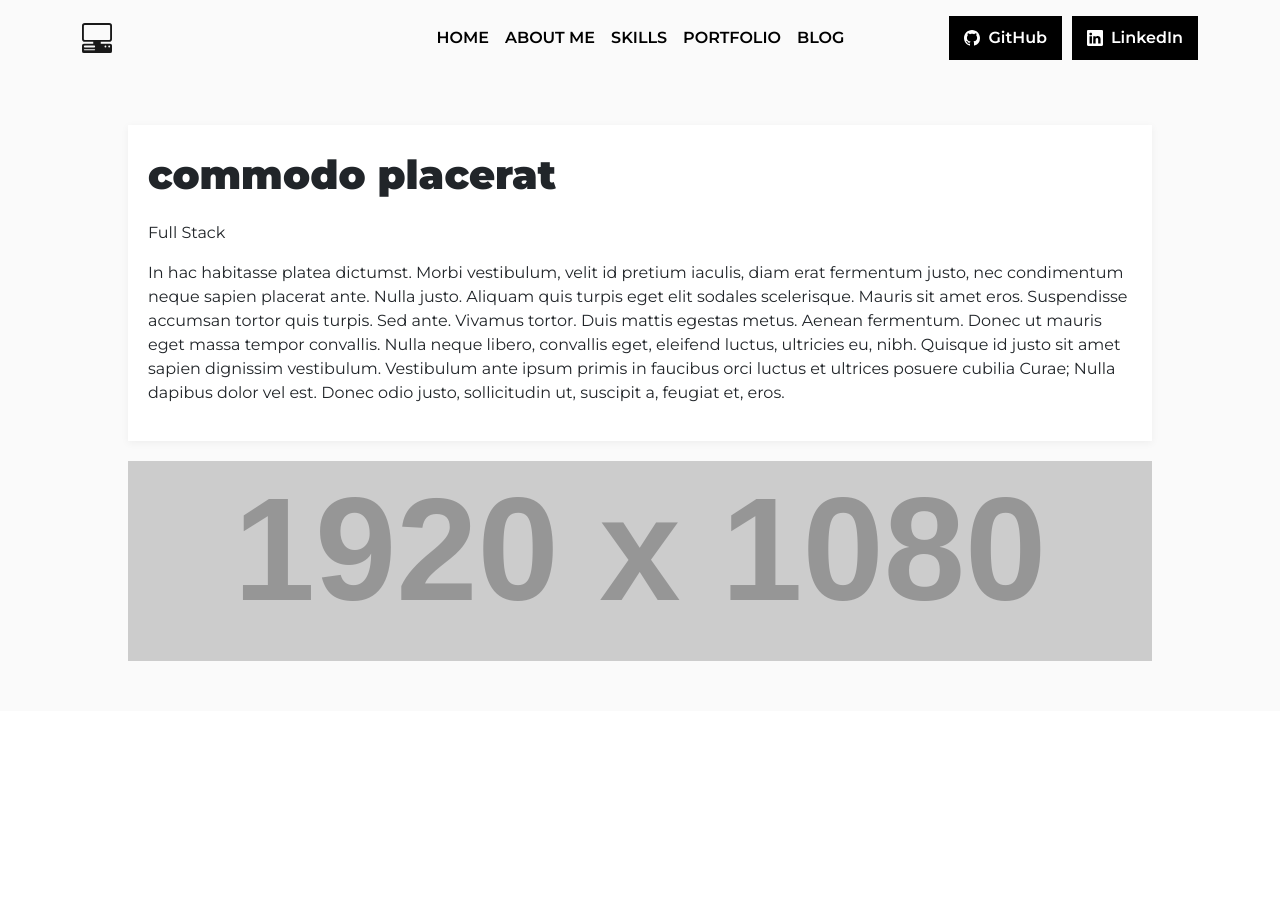
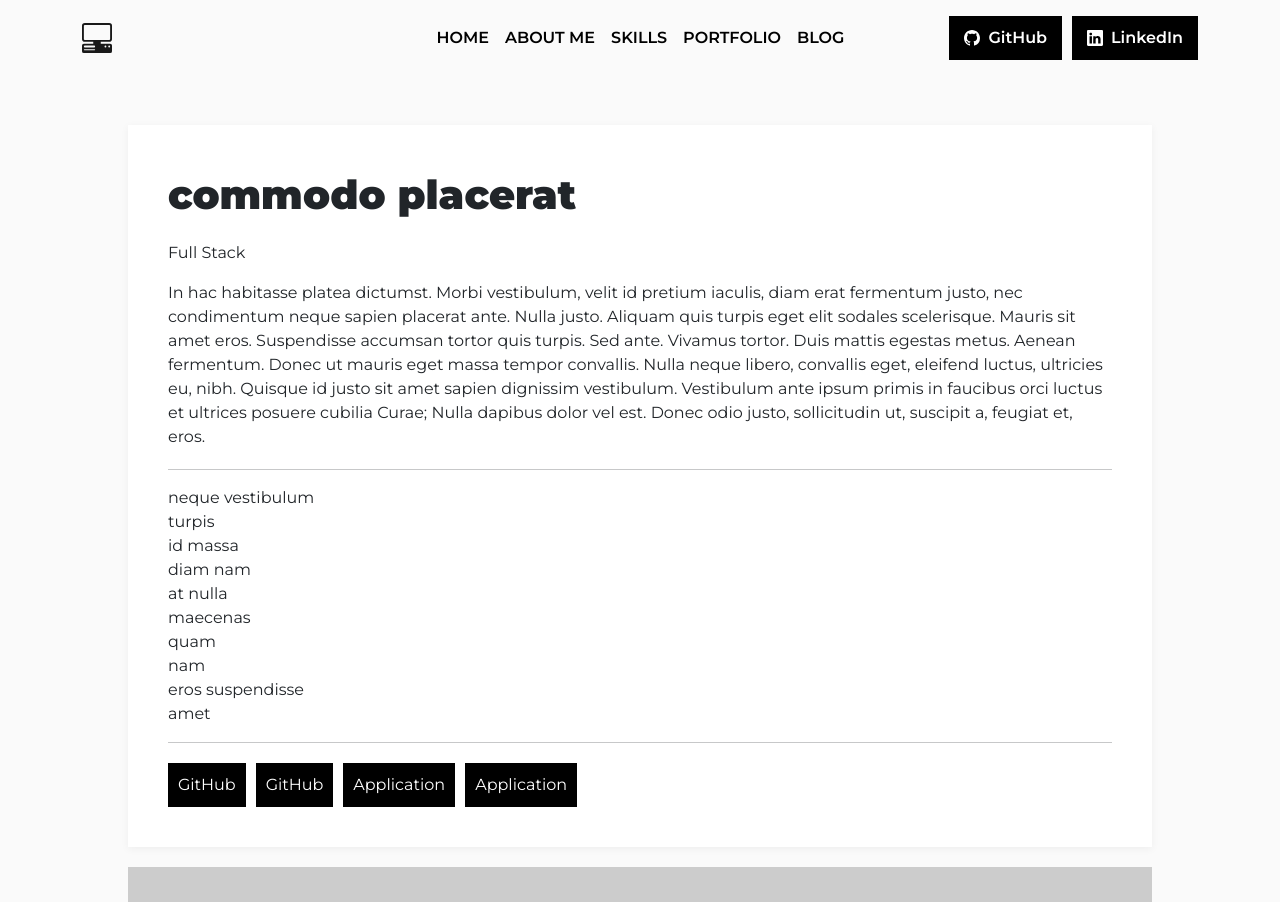
Before and after one commit to haroon-ali-dev/portfolio-website, a Next.js app in the folder user/: page /portfolio/1 in a window 1280 px wide. Shown: the top 902 px of the page. Before the commit the page ends 800 px from the top, so only its background shows below. Built offline with nearby package versions, Linux system fonts and the light colour scheme.

Commit message:
complete single portfolio text section

```diff
--- a/user/data/portfolio-items.json
+++ b/user/data/portfolio-items.json
@@ -17,8 +17,8 @@
             "amet"
         ],
         "links": [
-            "mspaven0@cafepress.com",
-            "ttuminelli0@nationalgeographic.com"
+            { "title": "GitHub", "link": "mspaven0@cafepress.com" },
+            { "title": "Application", "link": "ttuminelli0@nationalgeographic.com" }
         ],
         "image": "http://dummyimage.com/1920x1080.png/dddddd/000000",
         "video": "http://commondatastorage.googleapis.com/gtv-videos-bucket/sample/BigBuckBunny.mp4"
@@ -41,8 +41,8 @@
             "integer a"
         ],
         "links": [
-            "kyoskowitz1@huffingtonpost.com",
-            "gjedrzejczyk1@simplemachines.org"
+            { "title": "GitHub", "link": "mspaven0@cafepress.com" },
+            { "title": "Application", "link": "ttuminelli0@nationalgeographic.com" }
         ],
         "image": "http://dummyimage.com/1920x1080.png/5fa2dd/ffffff",
         "video": "http://commondatastorage.googleapis.com/gtv-videos-bucket/sample/BigBuckBunny.mp4"
@@ -65,8 +65,8 @@
             "eros"
         ],
         "links": [
-            "tyoule2@imageshack.us",
-            "rredier2@hubpages.com"
+            { "title": "GitHub", "link": "mspaven0@cafepress.com" },
+            { "title": "Application", "link": "ttuminelli0@nationalgeographic.com" }
         ],
         "image": "http://dummyimage.com/1920x1080.png/ff4444/ffffff",
         "video": "http://commondatastorage.googleapis.com/gtv-videos-bucket/sample/BigBuckBunny.mp4"
@@ -89,8 +89,8 @@
             "mi"
         ],
         "links": [
-            "lgealy3@tinyurl.com",
-            "nrudinger3@g.co"
+            { "title": "GitHub", "link": "mspaven0@cafepress.com" },
+            { "title": "Application", "link": "ttuminelli0@nationalgeographic.com" }
         ],
         "image": "http://dummyimage.com/1920x1080.png/5fa2dd/ffffff",
         "video": "http://commondatastorage.googleapis.com/gtv-videos-bucket/sample/BigBuckBunny.mp4"
@@ -113,8 +113,8 @@
             "justo"
         ],
         "links": [
-            "eskoyles4@aol.com",
-            "ggough4@a8.net"
+            { "title": "GitHub", "link": "mspaven0@cafepress.com" },
+            { "title": "Application", "link": "ttuminelli0@nationalgeographic.com" }
         ],
         "image": "http://dummyimage.com/1920x1080.png/5fa2dd/ffffff",
         "video": "http://commondatastorage.googleapis.com/gtv-videos-bucket/sample/BigBuckBunny.mp4"
--- a/user/pages/portfolio/PortfolioSingle.module.css
+++ b/user/pages/portfolio/PortfolioSingle.module.css
@@ -15,12 +15,44 @@
     background-color: white;
     grid-area: text;
     box-shadow: 0px 2px 8px rgba(0,0,0,0.05);
-    padding: 20px;
+    padding: 40px;
 }
 
 .title {
     font-size: 2.5rem;
     font-weight: 900;
+}
+
+.description {
+    margin-bottom: 20px;
+}
+
+.list {
+    list-style-type: none;
+    padding: 0px;
+    margin-top: 15px;
+}
+
+.linksContainer {
+    display: flex;
+    flex-wrap: wrap;
+    gap: 10px;
+}
+
+.link {
+    background-color: black;
+    text-decoration: none;
+    color: white;
+    padding: 10px;
+}
+
+.link:hover {
+    background-color: white;
+    color: black;
+}
+
+.divider:nth-child(6) {
+    margin-bottom: 20px;
 }
 
 .mediaSection {
--- a/user/pages/portfolio/[id].js
+++ b/user/pages/portfolio/[id].js
@@ -1,6 +1,7 @@
 import { useState } from 'react';
 import { useRouter } from "next/router";
 import Image from "next/image";
+import Link from "next/link";
 import styles from './PortfolioSingle.module.css';
 import fileData from '@/data/portfolio-items.json';
 // console.log(fileData);
@@ -17,7 +18,22 @@ export default function PortfolioItem() {
             <div className={styles.textSection}>
                 <p className={styles.title}>{item.title}</p>
                 <p>{item.type}</p>
-                <p>{item.description}</p>
+                <p className={styles.description}>{item.description}</p>
+                <hr className={styles.divider} />
+                <ul className={styles.list}>
+                    {item.tools.map((tool, i) => (
+                        <li key={i}>{tool}</li>
+                    ))}
+                </ul>
+                <hr className={styles.divider} />
+                <div className={styles.linksContainer}>
+                    {item.links.map(link => (
+                        <>
+                        <Link className={styles.link} href={link.link} target='_blank'>{link.title}</Link>
+                        <Link className={styles.link} href={link.link} target='_blank'>{link.title}</Link>
+                        </>
+                    ))}
+                </div>
             </div>
             <div className={styles.mediaSection}>
                 <div className={styles.imageContainer}>
```
